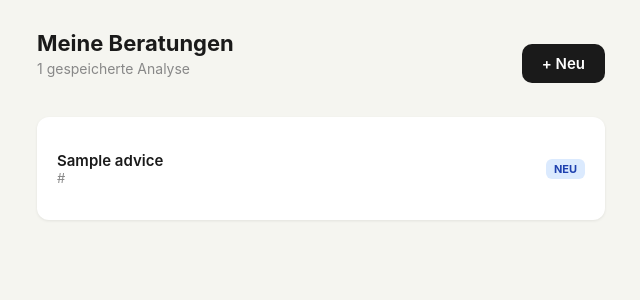
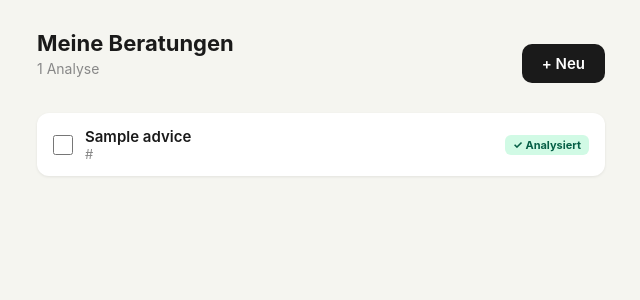
Before and after one commit to socialole2024-dev/car-advisor2, a Flask app: page /dashboard in a window 1280 px wide. Shown: the part 52-352 px from the top of the page, without its empty margins (319-959 px from the left). Run offline with Flask 3, Linux system fonts and the light colour scheme; a user stored in the database is signed in; tables that the repository leaves empty hold one stand-in row (values such as "Sample post").

Commit message:
Add vehicle selection and export to dashboard

```diff
--- a/templates/dashboard.html
+++ b/templates/dashboard.html
@@ -1,30 +1,82 @@
 {% extends 'base.html' %}
 {% block content %}
-<div style="display:flex; justify-content:space-between; align-items:center; margin-bottom:20px; margin-top:10px;">
+<style>
+.select-bar{background:#1a1a1a;color:#fff;border-radius:12px;padding:14px 16px;margin-bottom:12px;display:none;}
+.select-bar.visible{display:block;}
+.select-info{font-size:14px;margin-bottom:10px;}
+.select-actions{display:flex;gap:8px;}
+.btn-export{padding:10px 16px;border-radius:8px;font-size:14px;font-weight:600;border:none;cursor:pointer;}
+.btn-dl{background:#4ADE80;color:#1a1a1a;}
+.btn-mail{background:#fff;color:#1a1a1a;}
+.advice-checkbox{width:20px;height:20px;border-radius:6px;cursor:pointer;flex-shrink:0;}
+</style>
+<div style="display:flex;justify-content:space-between;align-items:center;margin-bottom:16px;margin-top:10px;">
   <div>
     <p class="page-title">Meine Beratungen</p>
-    <p class="page-sub">{{ advices|length }} gespeicherte Analyse{{ 'n' if advices|length != 1 }}</p>
+    <p class="page-sub">{{ advices|length }} Analyse{{ 'n' if advices|length != 1 }}</p>
   </div>
-  <a href="{{ url_for('new_advice') }}" class="btn btn-primary" style="width:auto; padding:10px 20px;">+ Neu</a>
+  <a href="{{ url_for('new_advice') }}" class="btn btn-primary" style="width:auto;padding:10px 20px;">+ Neu</a>
 </div>
+
+<form id="exportForm" action="{{ url_for('export') }}" method="POST">
+  <div class="select-bar" id="selectBar">
+    <div class="select-info">&#x1F4E6; <span id="selectCount">0</span> Fahrzeug(e) ausgew&#xE4;hlt (max. 5)</div>
+    <div class="select-actions">
+      <button type="submit" name="action" value="download" class="btn-export btn-dl">&#x2193; Download HTML</button>
+      <button type="submit" name="action" value="email" class="btn-export btn-mail">&#x2709;&#xFE0F; Per E-Mail senden</button>
+    </div>
+  </div>
+
   {% if advices %}
-<div class="card">
+  <div class="card" style="padding:0;">
     {% for a in advices %}
-  <div class="advice-item">
-    <div>
-      <div class="advice-title">{{ a.title }}</div>
-      <div class="advice-url">{{ a.url }}</div>
+    <div class="advice-item" style="padding:14px 16px;">
+      <div style="display:flex;align-items:center;gap:12px;flex:1;min-width:0;">
+        {% if a.checklist_data %}
+        <input type="checkbox" name="advice_ids" value="{{ a.id }}" class="advice-checkbox" onchange="updateSelection()">
+        {% else %}
+        <div style="width:20px;flex-shrink:0;"></div>
+        {% endif %}
+        <div style="flex:1;min-width:0;">
+          <a href="{{ url_for('show_advice', advice_id=a.id) }}" style="text-decoration:none;color:inherit;">
+            <div class="advice-title">{{ a.title[:50] }}</div>
+            <div class="advice-url">{{ a.url[:60] if a.url else '—' }}</div>
+          </a>
         </div>
-    <span class="badge">NEU</span>
+      </div>
+      <div style="display:flex;align-items:center;gap:8px;flex-shrink:0;">
+        {% if a.checklist_data %}
+          <span class="badge" style="background:#D1FAE5;color:#065F46;">&#x2713; Analysiert</span>
+        {% else %}
+          <a href="{{ url_for('analyze', advice_id=a.id) }}" class="badge" style="background:#FEF3C7;color:#92400E;text-decoration:none;">Analysieren</a>
+        {% endif %}
+      </div>
     </div>
     {% endfor %}
   </div>
   {% else %}
   <div class="card empty">
-  <div style="font-size:40px; margin-bottom:12px;">&#x1F697;</div>
-  <p style="font-weight:600; margin-bottom:6px;">Noch keine Beratungen</p>
-  <p style="font-size:14px; margin-bottom:20px;">F&#xFC;g einen Inserate-Link ein und bekomm sofort eine KI-Kaufberatung.</p>
+    <div style="font-size:40px;margin-bottom:12px;">&#x1F697;</div>
+    <p style="font-weight:600;margin-bottom:6px;">Noch keine Beratungen</p>
+    <p style="font-size:14px;margin-bottom:20px;">F&#xFC;g einen Inserate-Link ein und erhalte sofort eine KI-Kaufberatung.</p>
     <a href="{{ url_for('new_advice') }}" class="btn btn-primary">Erste Beratung starten</a>
   </div>
   {% endif %}
+</form>
+
+<script>
+function updateSelection(){
+  var boxes=document.querySelectorAll('.advice-checkbox:checked');
+  var bar=document.getElementById('selectBar');
+  var count=document.getElementById('selectCount');
+  count.textContent=boxes.length;
+  bar.classList.toggle('visible', boxes.length > 0);
+  // Enforce max 5
+  if(boxes.length >= 5){
+    document.querySelectorAll('.advice-checkbox:not(:checked)').forEach(function(b){b.disabled=true;});
+  } else {
+    document.querySelectorAll('.advice-checkbox').forEach(function(b){b.disabled=false;});
+  }
+}
+</script>
 {% endblock %}
```
Lines whose indentation alone changed are shown as unchanged.
